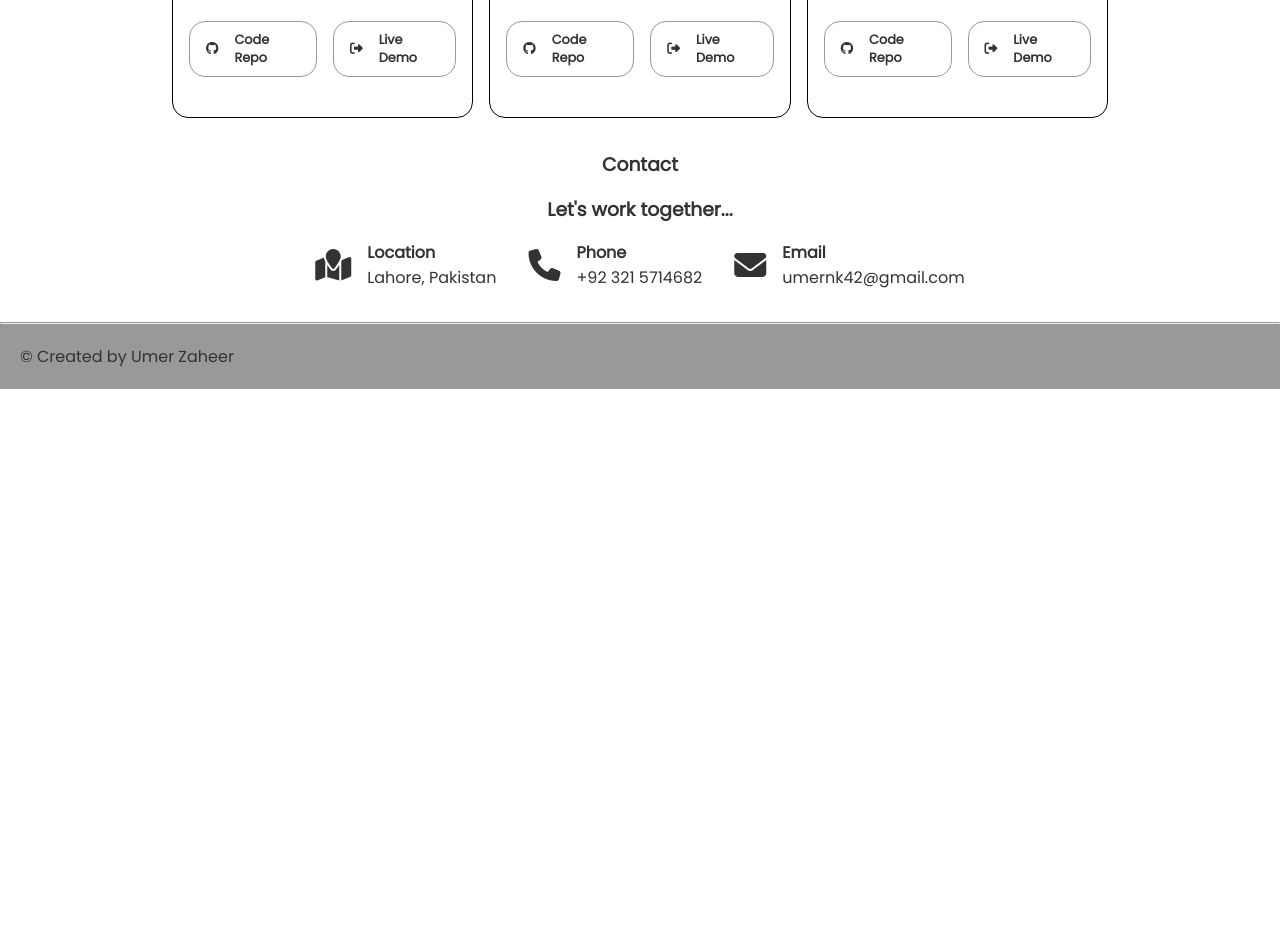
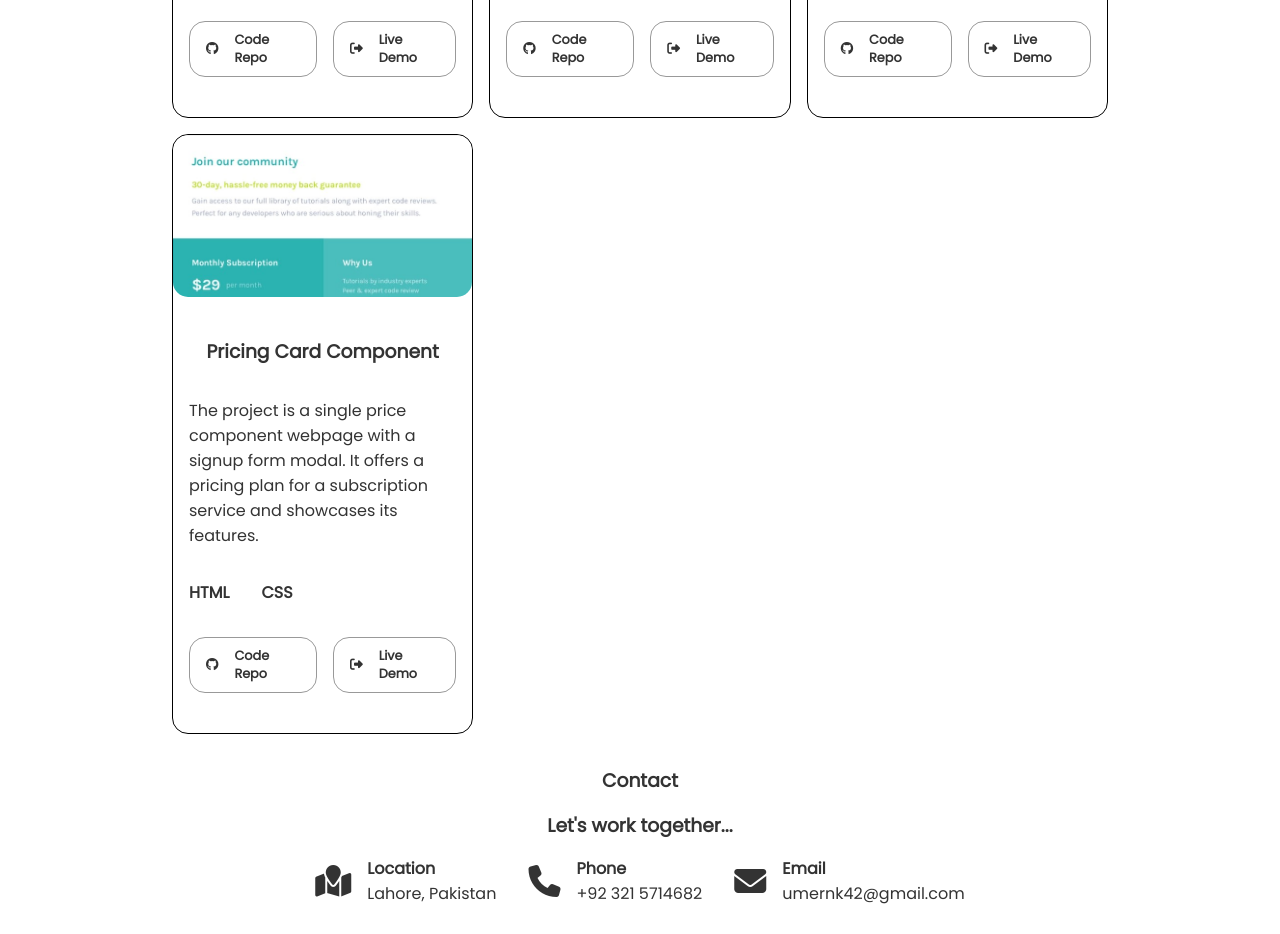
Before and after one commit to umernk42/freeCodeCamp-Portfolio-Page, a website: page dist/index.html in a window 1280 px wide. Shown: the part 2560-3494 px from the top of the page. Before the commit the page ends 2949 px from the top, so only its background shows below. Drawn offline with Linux system fonts and the light colour scheme.

Commit message:
Added new Project Pricing Card Component

```diff
--- a/dist/index.html
+++ b/dist/index.html
@@ -220,6 +220,35 @@
           </div>
         </div>
       </div>
+
+      <div class="project-container">
+        <div class="project-img">
+          <img src="images/ProjectImgs/PriceCardImg.jpg" alt="HolyGrailImg" />
+        </div>
+        <div class="project-details">
+
+          <h3 class="project-name">Pricing Card Component</h3>
+          <p class="project-description">
+            The project is a single price component webpage with a signup form modal. It offers a pricing plan for a
+            subscription service and showcases its features.
+          </p>
+          <div class="project-technologies">
+            <p>HTML</p>
+            <p>CSS</p>
+          </div>
+          <div class="project-site-details">
+            <a href="https://github.com/umernk42/pricing-card-object.git" target="_blank">
+              <p><i class="fa-brands fa-github"></i></p>
+              <p>Code Repo</p>
+            </a>
+            <a href="https://umernk42.github.io/pricing-card-object/" target="_blank">
+              <p><i class="fa-solid fa-right-from-bracket"></i></p>
+              <p>Live Demo</p>
+            </a>
+          </div>
+        </div>
+      </div>
+
     </div>
   </section>
 
```
Also changed, not shown: dist/images/ProjectImgs/PriceCardImg.jpg (added).
